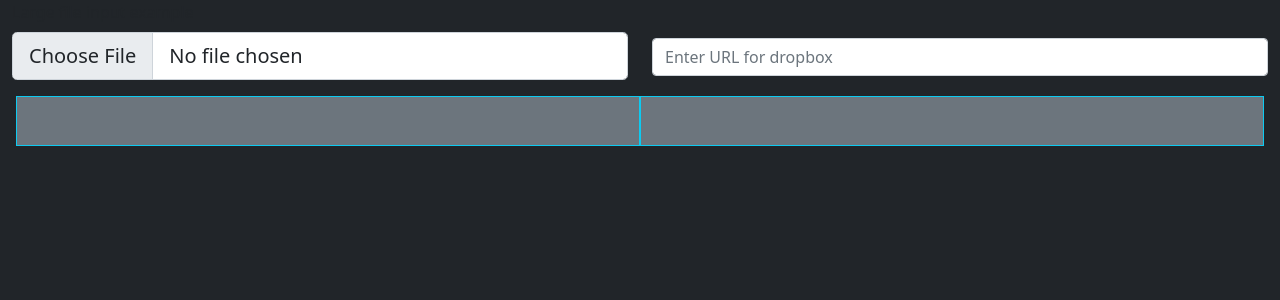
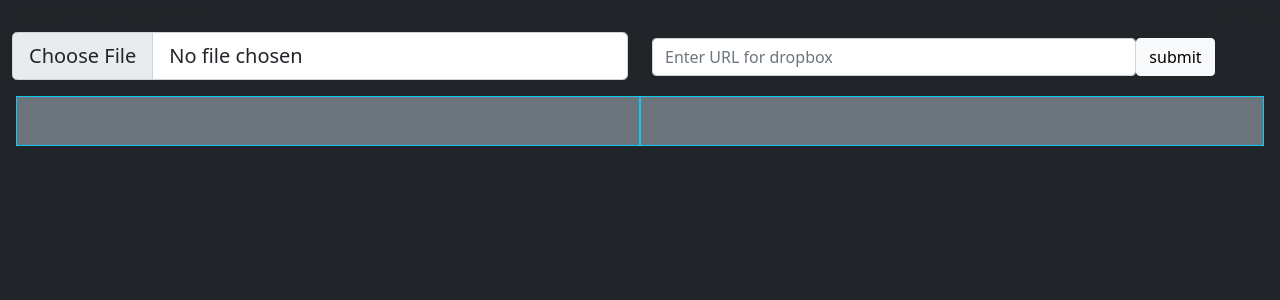
Before and after one commit to alvinbengeorge/Webschool, a Flask app: page /summarizer in a window 1280 px wide. Shown: the part 70-370 px from the top of the page. Run offline with Flask 2, Linux system fonts and the light colour scheme.

Commit message:
Added button Submit

```diff
--- a/templates/Summary.html
+++ b/templates/Summary.html
@@ -46,9 +46,12 @@
           <input class="form-control form-control-lg" id="formFileLg" type="file" onchange="this.form.submit();" name = "file" />
         </div>
         <div class="col">
-          <input type="text" class="form-control" placeholder="Enter URL for dropbox" aria-label="Enter URL for dropbox" aria-describedby="addon-wrapping" name="dropbox" style="transform:translateY(100%);">
-        </form>
+          <div class='d-flex justify-content-end'>
+            <input type="text" class="form-control" placeholder="Enter URL for dropbox" aria-label="Enter URL for dropbox" aria-describedby="addon-wrapping" name="dropbox" style="transform:translateY(100%);">
+            <input type="submit" class="btn btn-light" name="submit" value="submit" style="transform:translateY(100%);">Submit</button>
+          </div>
         </div>
+      </form>
       </div>
       <div class="row p-3" style="color:white;">
         <div class="col bg-secondary p-3 border border-info">
```
